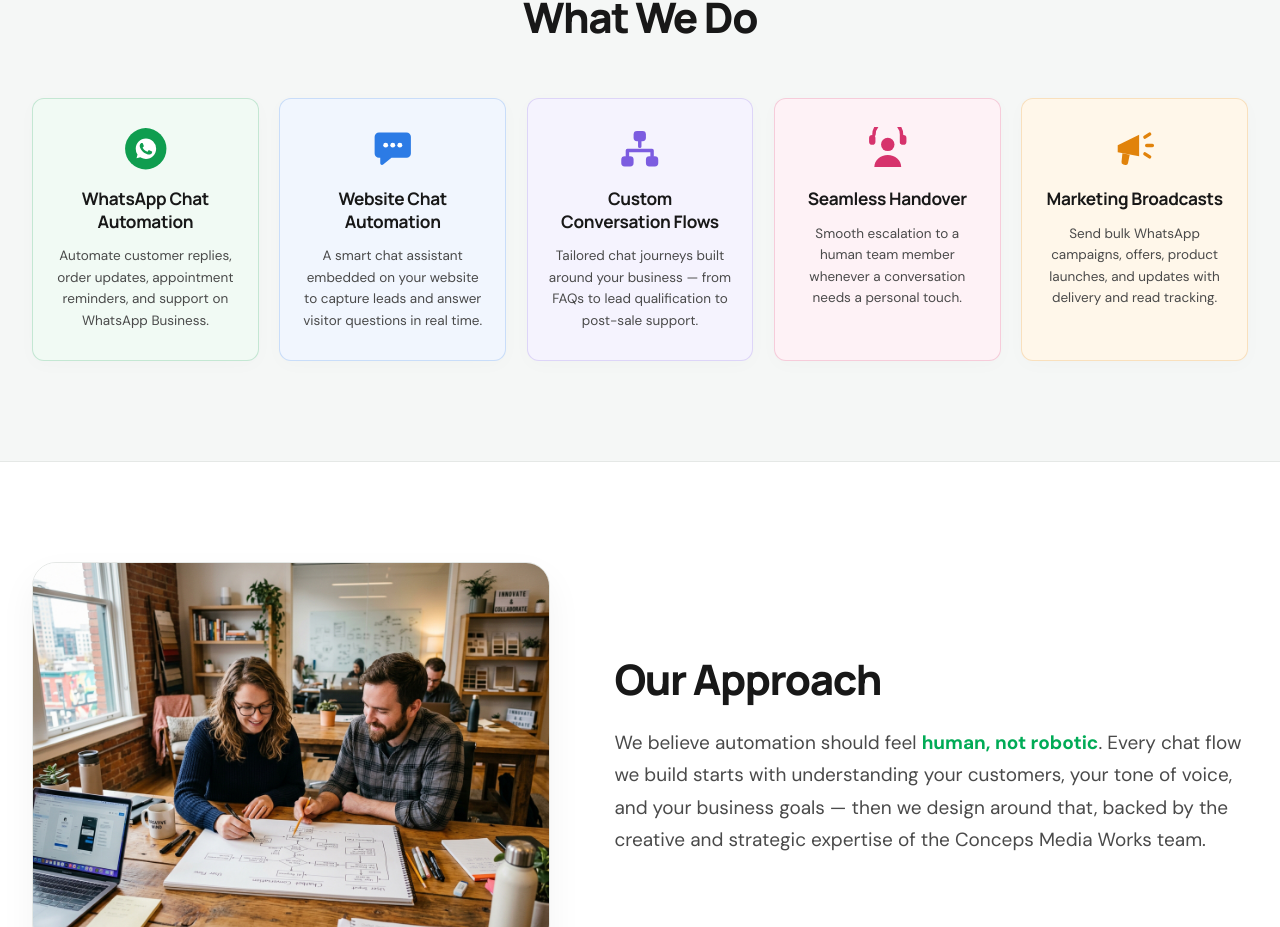
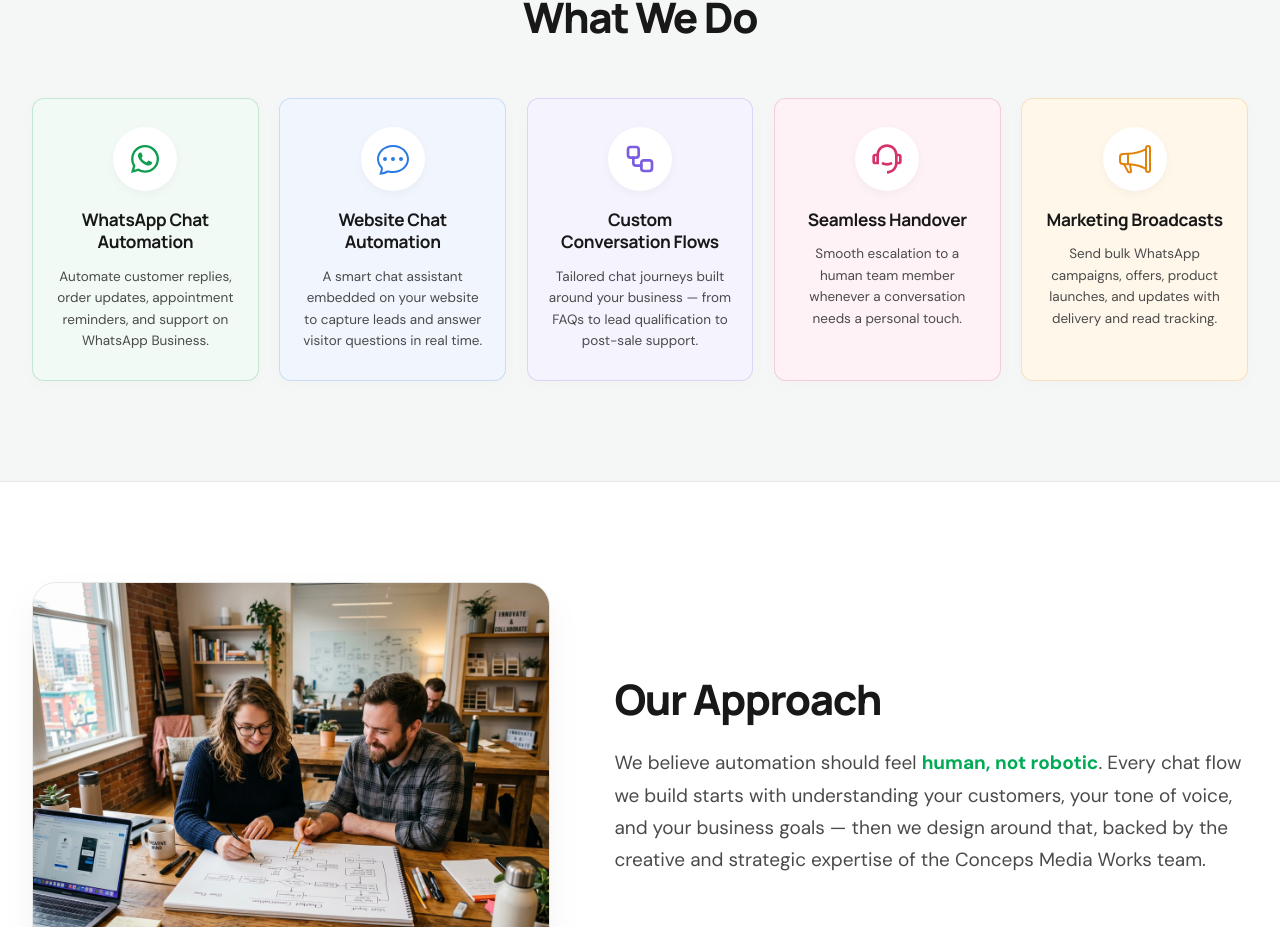
Before and after one commit to ram97510/converse360, a Next.js app: page /about in a window 1280 px wide. Shown: the part 1715-2642 px from the top of the page. Built offline with nearby package versions, Linux system fonts and the light colour scheme.

Commit message:
feat: create about page with react-icons dependency and new layout components

```diff
--- a/app/about/page.tsx
+++ b/app/about/page.tsx
@@ -1,11 +1,14 @@
 import type { Metadata } from 'next';
 import Hx from '@/components/Hx';
-import { WHITE } from '@/lib/tokens';
 import AnnouncementBar from '@/components/AnnouncementBar';
 import Header from '@/components/Header';
 import Footer from '@/components/Footer';
 import PageShell from '@/components/PageShell';
 import StatAnimator from '@/components/StatAnimator';
+import { FaWhatsapp } from 'react-icons/fa';
+import { BsChatDots, BsMegaphone } from 'react-icons/bs';
+import { LuWorkflow } from 'react-icons/lu';
+import { RiCustomerService2Line } from 'react-icons/ri';
 
 export const metadata: Metadata = {
   title: 'About — Converse360',
@@ -74,78 +77,35 @@ const WHAT_WE_DO: {
       desc: 'Automate customer replies, order updates, appointment reminders, and support on WhatsApp Business.',
       ink: '#0F9D4F',
       tint: '#F1FAF4',
-      icon: (
-        <svg viewBox="0 0 24 24" aria-hidden="true">
-          <circle cx="12" cy="12" r="11.4" fill="currentColor" />
-          <g transform="translate(5.15 5.15) scale(0.57)" fill={WHITE}>
-            <path d="M17.472 14.382c-.297-.149-1.758-.867-2.03-.967-.273-.099-.471-.148-.67.15-.197.297-.767.966-.94 1.164-.173.199-.347.223-.644.075-.297-.15-1.255-.463-2.39-1.475-.883-.788-1.48-1.761-1.653-2.059-.173-.297-.018-.458.13-.606.134-.133.347-.347.52-.52.174-.174.232-.298.347-.497.115-.198.057-.371-.03-.52-.086-.148-.66-1.59-.905-2.174-.234-.556-.47-.48-.646-.487-.174-.007-.373-.008-.572-.008-.198 0-.52.074-.792.372-.272.297-1.04 1.016-1.04 2.479 0 1.462 1.065 2.875 1.213 3.074.149.198 2.096 3.2 5.077 4.487.709.306 1.263.489 1.694.625.712.227 1.36.195 1.872.118.572-.085 1.758-.719 2.006-1.413.248-.694.248-1.289.173-1.413-.074-.124-.272-.198-.57-.347m-5.421 7.403h-.004a9.87 9.87 0 0 1-5.031-1.378l-.361-.214-3.741.982.998-3.648-.235-.374a9.86 9.86 0 0 1-1.51-5.26c.001-5.45 4.436-9.884 9.888-9.884 2.64 0 5.122 1.03 6.988 2.898a9.825 9.825 0 0 1 2.893 6.994c-.003 5.45-4.437 9.884-9.885 9.884" />
-          </g>
-        </svg>
-      ),
+      icon: <FaWhatsapp />,
     },
     {
       title: 'Website Chat Automation',
       desc: 'A smart chat assistant embedded on your website to capture leads and answer visitor questions in real time.',
       ink: '#2C7BE5',
       tint: '#F1F6FE',
-      icon: (
-        <svg viewBox="0 0 24 24" aria-hidden="true">
-          <path d="M4.4 3h15.2A2.4 2.4 0 0 1 22 5.4v9.2a2.4 2.4 0 0 1-2.4 2.4h-8.3l-4.6 3.7A1 1 0 0 1 5.1 20v-3H4.4A2.4 2.4 0 0 1 2 14.6V5.4A2.4 2.4 0 0 1 4.4 3Z" fill="currentColor" />
-          <g fill={WHITE}>
-            <circle cx="8.1" cy="10" r="1.35" />
-            <circle cx="12" cy="10" r="1.35" />
-            <circle cx="15.9" cy="10" r="1.35" />
-          </g>
-        </svg>
-      ),
+      icon: <BsChatDots />,
     },
     {
       title: 'Custom Conversation Flows',
       desc: 'Tailored chat journeys built around your business — from FAQs to lead qualification to post-sale support.',
       ink: '#7C5CE0',
       tint: '#F5F3FE',
-      icon: (
-        <svg viewBox="0 0 24 24" aria-hidden="true">
-          <path d="M12 7.6v3.1M5.2 16.2v-3.2h13.6v3.2" stroke="currentColor" strokeWidth="1.9" strokeLinecap="round" strokeLinejoin="round" fill="none" />
-          <g fill="currentColor">
-            <rect x="8.6" y="2.2" width="6.8" height="5.6" rx="1.9" />
-            <rect x="1.8" y="16.2" width="6.8" height="5.6" rx="1.9" />
-            <rect x="15.4" y="16.2" width="6.8" height="5.6" rx="1.9" />
-          </g>
-        </svg>
-      ),
+      icon: <LuWorkflow />,
     },
     {
       title: 'Seamless Handover',
       desc: 'Smooth escalation to a human team member whenever a conversation needs a personal touch.',
       ink: '#D6336C',
       tint: '#FEF2F6',
-      icon: (
-        <svg viewBox="0 0 24 24" aria-hidden="true">
-          <path d="M4.4 4.2a7.6 7.6 0 0 1 15.2 0v4.3" stroke="currentColor" strokeWidth="1.9" strokeLinecap="round" fill="none" />
-          <g fill="currentColor">
-            <rect x="1.7" y="4.4" width="3.5" height="5.4" rx="1.7" />
-            <rect x="18.8" y="4.4" width="3.5" height="5.4" rx="1.7" />
-            <circle cx="12" cy="9.6" r="3.7" />
-            <path d="M4.6 22c0-3.7 3.3-6.6 7.4-6.6s7.4 2.9 7.4 6.6z" />
-          </g>
-        </svg>
-      ),
+      icon: <RiCustomerService2Line />,
     },
     {
       title: 'Marketing Broadcasts',
       desc: 'Send bulk WhatsApp campaigns, offers, product launches, and updates with delivery and read tracking.',
       ink: '#E1830B',
       tint: '#FFF7EA',
-      icon: (
-        <svg viewBox="0 0 24 24" aria-hidden="true">
-          <g fill="currentColor">
-            <path d="M2.6 10.1 14.4 4.3v11.9L2.6 13.9z" />
-            <path d="M5.2 14.5l4 .8-.9 4.6a1.3 1.3 0 0 1-1.6 1l-1-.2a1.3 1.3 0 0 1-1-1.5z" />
-          </g>
-          <path d="M17.6 5.6l2.6-1.7M18.6 10.2h3.1M17.6 14.8l2.6 1.7" stroke="currentColor" strokeWidth="1.9" strokeLinecap="round" fill="none" />
-        </svg>
-      ),
+      icon: <BsMegaphone />,
     },
   ];
 
--- a/package.json
+++ b/package.json
@@ -11,7 +11,8 @@
   "dependencies": {
     "next": "^16.3.1",
     "react": "^19.2.8",
-    "react-dom": "^19.2.8"
+    "react-dom": "^19.2.8",
+    "react-icons": "^5.7.0"
   },
   "devDependencies": {
     "@tailwindcss/postcss": "^4.1.13",
```
Also changed, not shown: app/globals.css, 1 other file (tests, documents, lock files or other folders).
